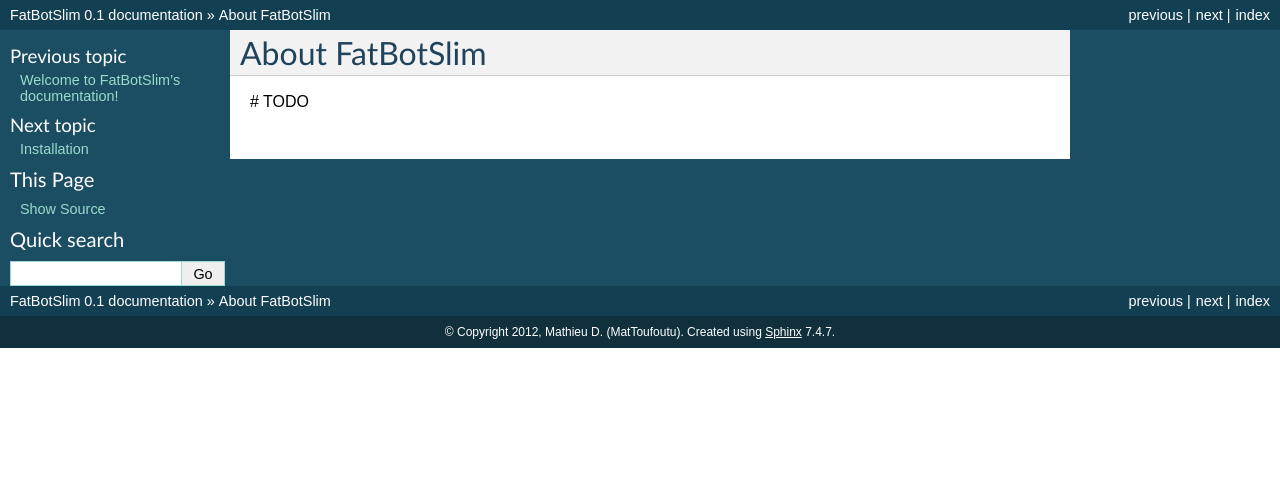
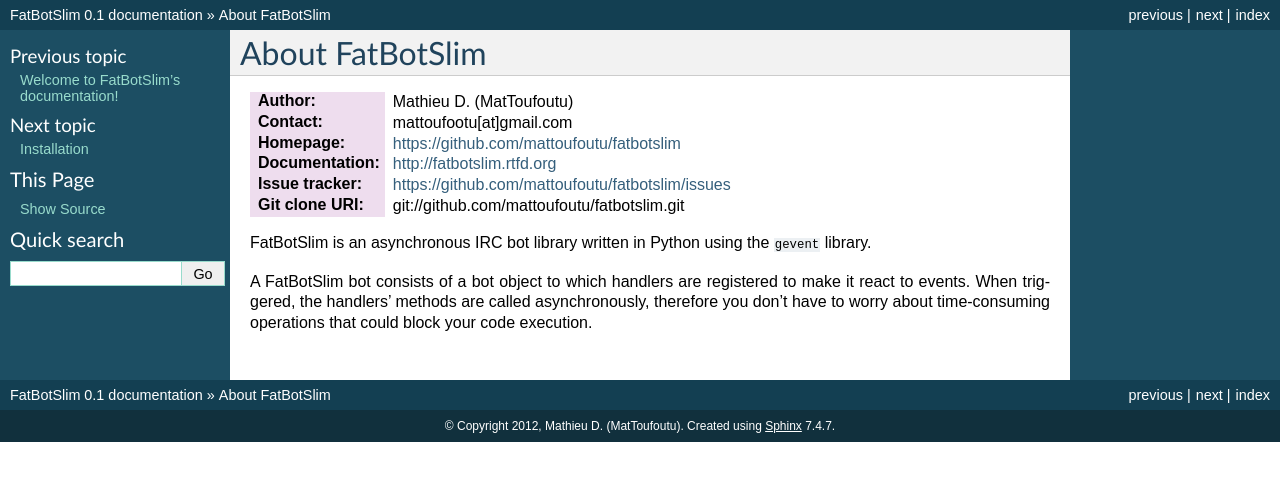
Before and after one commit to mdeous/fatbotslim, a Sphinx documentation site: the page built from docs/intro/about.rst, in a window 1280 px wide. Shown: the top 481 px of the page. Built offline with Sphinx 7.4.7, drawn with Linux system fonts in a browser that asks for light colours.

Commit message:
documentation

```diff
--- a/docs/index.rst
+++ b/docs/index.rst
@@ -24,8 +24,8 @@
    usage/tutorials
    usage/handlers
 
-Reference
-=========
+API Reference
+=============
 
 .. toctree::
    :maxdepth: 2
--- a/docs/intro/about.rst
+++ b/docs/intro/about.rst
@@ -2,4 +2,17 @@
 About FatBotSlim
 ================
 
-# TODO
+:Author: Mathieu D. (MatToufoutu)
+:Contact: mattoufootu[at]gmail.com
+:Homepage: https://github.com/mattoufoutu/fatbotslim
+:Documentation: http://fatbotslim.rtfd.org
+:Issue tracker: https://github.com/mattoufoutu/fatbotslim/issues
+:Git clone URI: git://github.com/mattoufoutu/fatbotslim.git
+
+FatBotSlim is an asynchronous IRC bot library written in Python using the
+``gevent`` library.
+
+A FatBotSlim bot consists of a bot object to which handlers are registered to
+make it react to events. When triggered, the handlers' methods are called
+asynchronously, therefore you don't have to worry about time-consuming operations
+that could block your code execution.
```
Also changed, not shown: docs/intro/install.rst (+35 -0 lines).
